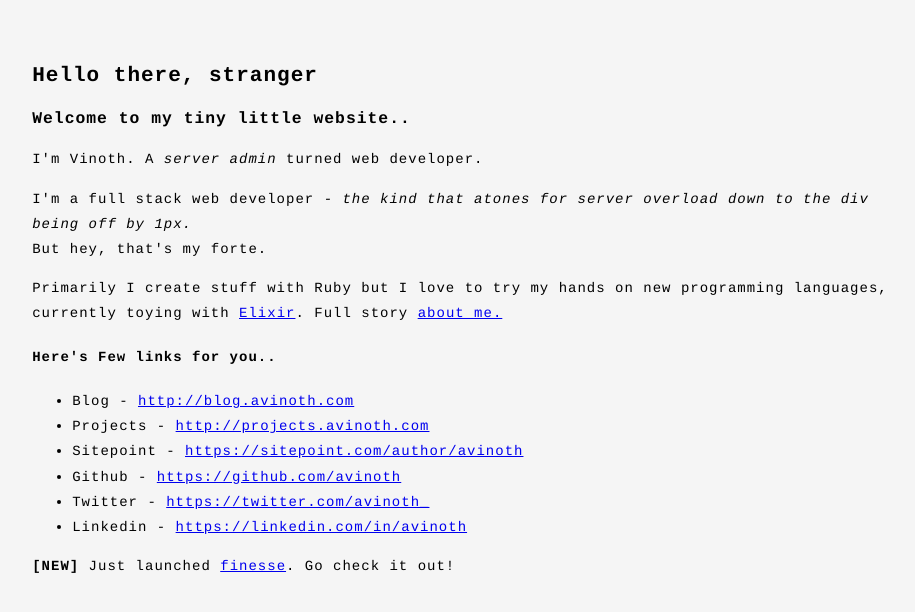
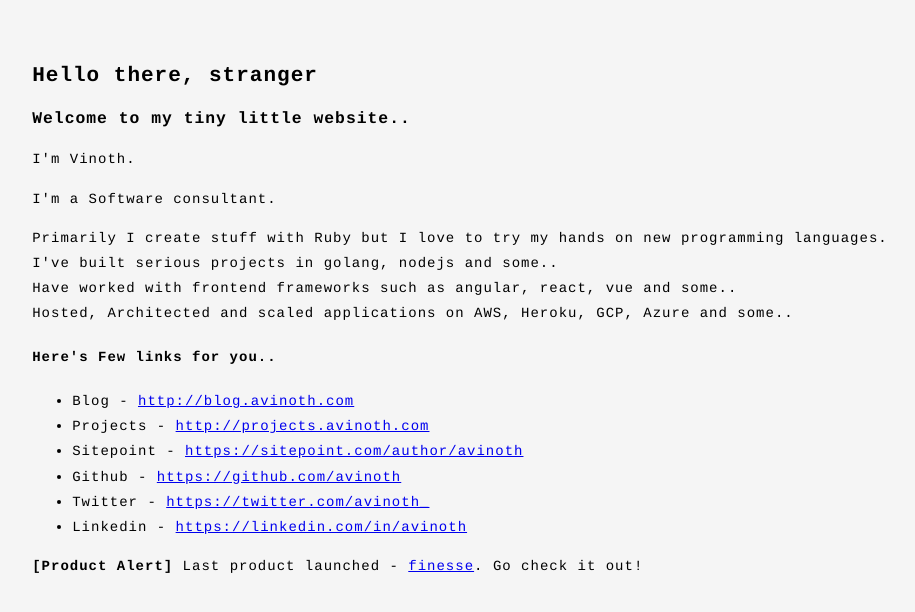
Before and after one commit to avinoth/avinoth.github.io, a plain HTML site: page index.html in a window 1280 px wide. Shown: the whole page, without its empty margins (355-1270 px from the left). Drawn offline with Linux system fonts and the light colour scheme.

Commit message:
Update main content

```diff
--- a/index.html
+++ b/index.html
@@ -26,15 +26,13 @@
       <h3> Welcome to my tiny little website.. </h3>
       <div>
         <p>
-          I'm Vinoth. A <i>server admin</i> turned web developer.
+          I'm Vinoth.
         </p>
-        <p>
-          I'm a full stack web developer <i> - the kind that atones for server overload down to the div being off by 1px.</i><br/>
-          But hey, that's my forte.
-        </p>
-          Primarily I create stuff with Ruby but I love to try my hands on new programming languages, <br />
-          currently toying with <a href="http://elixir-lang.org/">Elixir</a>.
-          Full story <a href="http://blog.avinoth.com/about/" target="_blank">about me.</a>
+        <p> I'm a Software consultant.</p>
+          Primarily I create stuff with Ruby but I love to try my hands on new programming languages. <br />
+          I've built serious projects in golang, nodejs and some.. <br />
+          Have worked with frontend frameworks such as angular, react, vue and some.. <br />
+          Hosted, Architected and scaled applications on AWS, Heroku, GCP, Azure and some.. <br />
         </p>
 
         <h4>Here's Few links for you..</h4>
@@ -49,7 +47,7 @@
       </div>
 
       <div>
-        <b>[NEW]</b> Just launched <a href="https://finesseapp.co/" target="_blank">finesse</a>. Go check it out!
+        <b>[Product Alert]</b> Last product launched -  <a href="https://finesseapp.co/" target="_blank">finesse</a>. Go check it out!
       </div>
     </div>
 
```
